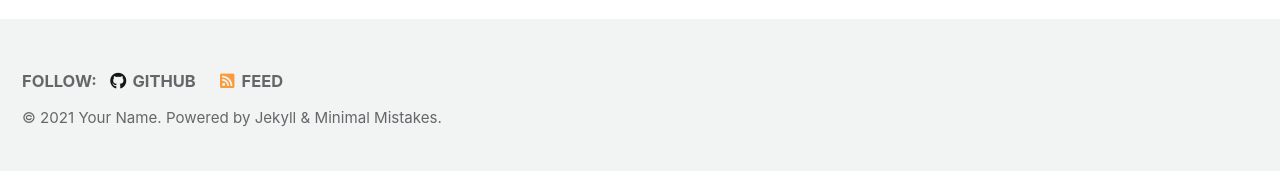
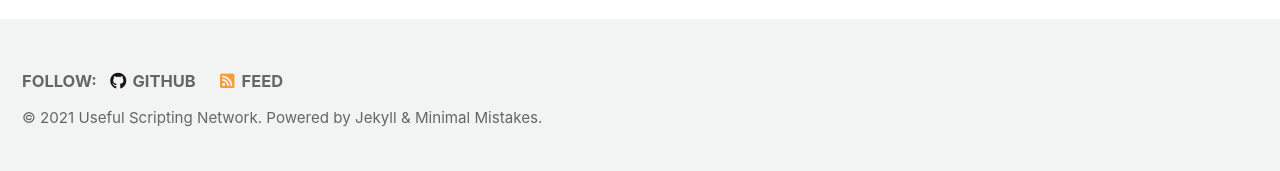
Before and after one commit to Useful-Scripting-Network/Useful-Scripting-Network.github.io, a Jekyll site: the page built from index.html, in a window 1280 px wide. Shown: the part 1223-1394 px from the top of the page. Built offline with Jekyll 4.4.1, drawn with Linux system fonts in a browser that asks for light colours; cached includes are drawn as plain includes; the list of posts is cut into pages by our own code.

Commit message:
update Config settings

```diff
--- a/_config.yml
+++ b/_config.yml
@@ -19,8 +19,8 @@ locale                   : "en-US"
 title                    : "Useful Scripting Network"
 title_separator          : "-"
 subtitle                 : # site tagline that appears below site title in masthead
-name                     : "Your Name"
-description              : "An amazing website."
+name                     : "Useful Scripting Network"
+description              : "A network for developers to post some useful tips for others."
 url                      : # the base hostname & protocol for your site e.g. "https://mmistakes.github.io"
 baseurl                  : # the subpath of your site, e.g. "/blog"
 repository               : # GitHub username/repo-name e.g. "mmistakes/minimal-mistakes"
```
